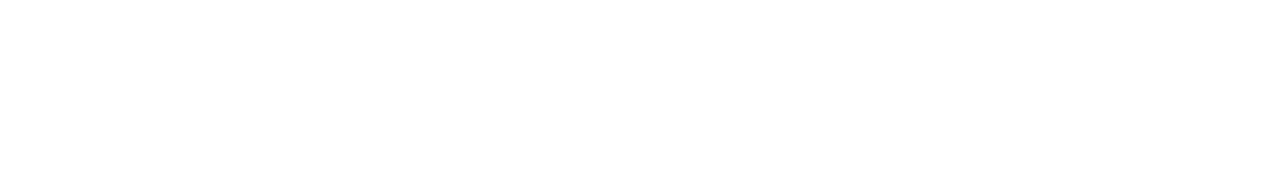
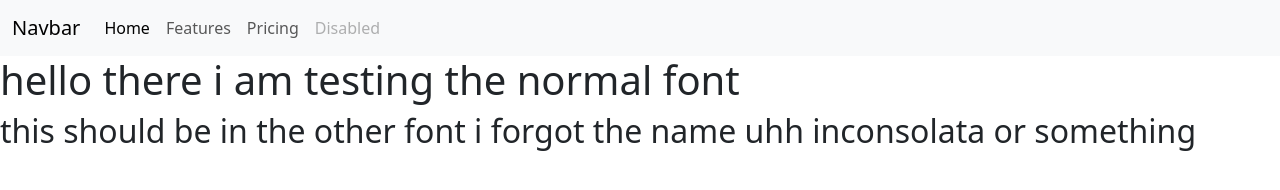
Before and after one commit to Ronan525/personal-project, a plain HTML site: page index.html in a window 1280 px wide. Drawn offline with nearby package versions, Linux system fonts and the light colour scheme.

Commit message:
Add Bootstrap Navbar and Google Fonts to index.html

```diff
--- a/index.html
+++ b/index.html
@@ -3,11 +3,7 @@
 
 <head>
 
-    <!-- bootstrap css -->
-    <link href="https://cdn.jsdelivr.net/npm/bootstrap@5.3.3/dist/css/bootstrap.min.css" rel="stylesheet"
-        integrity="sha384-QWTKZyjpPEjISv5WaRU9OFeRpok6YctnYmDr5pNlyT2bRjXh0JMhjY6hW+ALEwIH" crossorigin="anonymous">
-    <!-- custom css -->
-    <link rel="stylesheet" href="assets/css/style.css">
+
     <meta charset="UTF-8">
     <meta name="viewport" content="width=device-width, initial-scale=1.0">
     <meta name="description" content="A serene space for relaxation and mindfulness.">
@@ -15,11 +11,44 @@
     <meta name="author" content="Serene Space">
     <link rel="icon" href="assets/images/favicon.ico" type="image/x-icon">
     <title>Serene Space</title>
+     <!-- bootstrap css -->
+    <link href="https://cdn.jsdelivr.net/npm/bootstrap@5.3.3/dist/css/bootstrap.min.css" rel="stylesheet"
+        integrity="sha384-QWTKZyjpPEjISv5WaRU9OFeRpok6YctnYmDr5pNlyT2bRjXh0JMhjY6hW+ALEwIH" crossorigin="anonymous">
+    <!-- custom css -->
+    <link rel="stylesheet" href="assets/css/style.css">
+    <!-- google fonts -->
+    <link href="https://fonts.googleapis.com/css2?family=Inconsolata:wght@200..900&display=swap" rel="stylesheet">
 </head>
 
 <body>
+    <!-- Bootstrap 5 Navbar -->
+    <nav class="navbar navbar-expand-lg navbar-light bg-light">
+        <div class="container-fluid">
+            <a class="navbar-brand" href="#">Navbar</a>
+            <button class="navbar-toggler" type="button" data-bs-toggle="collapse" data-bs-target="#navbarNav" aria-controls="navbarNav" aria-expanded="false" aria-label="Toggle navigation">
+                <span class="navbar-toggler-icon"></span>
+            </button>
+            <div class="collapse navbar-collapse" id="navbarNav">
+                <ul class="navbar-nav">
+                    <li class="nav-item">
+                        <a class="nav-link active" aria-current="page" href="#">Home</a>
+                    </li>
+                    <li class="nav-item">
+                        <a class="nav-link" href="#">Features</a>
+                    </li>
+                    <li class="nav-item">
+                        <a class="nav-link" href="#">Pricing</a>
+                    </li>
+                    <li class="nav-item">
+                        <a class="nav-link disabled" href="#" tabindex="-1" aria-disabled="true">Disabled</a>
+                    </li>
+                </ul>
+            </div>
+        </div>
+    </nav>
 
-
+    <h1>hello there i am testing the normal font</h1>
+    <h2>this should be in the other font i forgot the name uhh inconsolata or something</h2>
 
     <script src="https://cdn.jsdelivr.net/npm/bootstrap@5.3.3/dist/js/bootstrap.bundle.min.js"
         integrity="sha384-YvpcrYf0tY3lHB60NNkmXc5s9fDVZLESaAA55NDzOxhy9GkcIdslK1eN7N6jIeHz"
```
